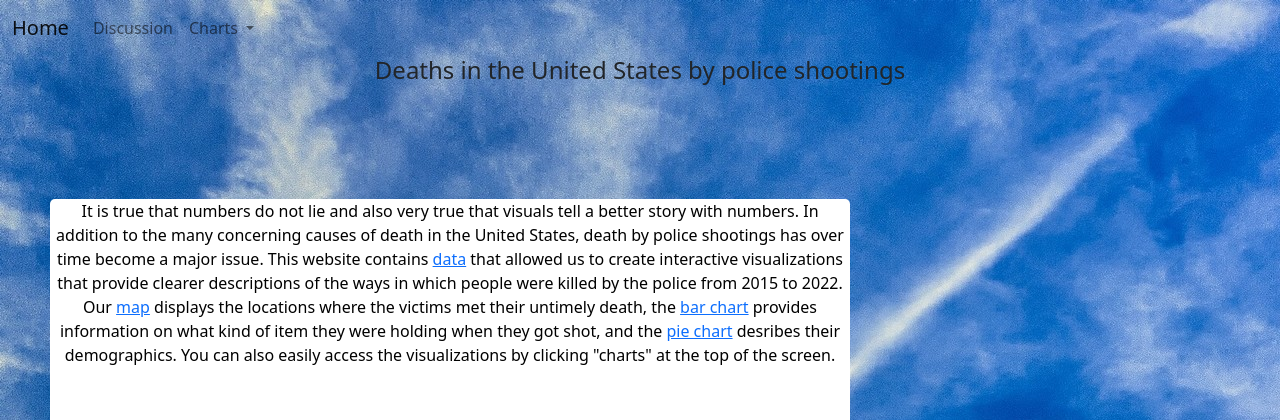
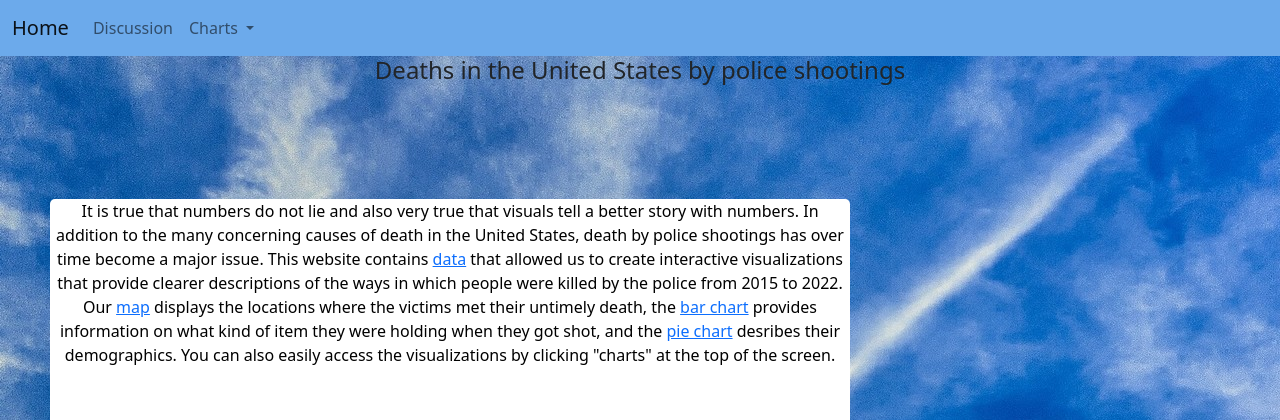
Before and after one commit to d0rtilla/PoliceShootingVisualization, a Flask app: page / in a window 1280 px wide. Shown: the top 420 px of the page. Run offline with Flask 2, Linux system fonts and the light colour scheme; parts of the project's set-up code (start-up, migrations or seed data) failed here and were passed over; some libraries are stand-ins or nearby versions.

Commit message:
added navbar color codes

```diff
--- a/templates/bar_chart.html
+++ b/templates/bar_chart.html
@@ -24,10 +24,14 @@
     h1 {
       color:black;
     }
+
+    .navbar {
+    background-color: #6CAAEB;
+    }
   </style>
 
   <body background="https://img.freepik.com/premium-photo/white-oil-paint-brush-stroke-textture-background_53876-148871.jpg"></body>
-    <nav class="navbar navbar-expand-lg bg-light">
+    <nav class="navbar navbar-expand-lg">
       <div class="container-fluid">
         <a class="navbar-brand" href="/">Home</a>
         <button class="navbar-toggler" type="button" data-bs-toggle="collapse" data-bs-target="#navbarSupportedContent" aria-controls="navbarSupportedContent" aria-expanded="false" aria-label="Toggle navigation">
--- a/templates/discussion.html
+++ b/templates/discussion.html
@@ -76,12 +76,16 @@
   }
 }
 
+.navbar {
+    background-color: #6CAAEB;
+    }
+
 
 
   </style>
   <body background="https://wallpaperaccess.com/full/1353541.jpg">
     <div class="navigation">
-    <nav class="navbar navbar-expand-lg bg-red">
+    <nav class="navbar navbar-expand-lg">
       <div class="container-fluid">
         <a class="navbar-brand" href="/">Home</a>
         <button class="navbar-toggler" type="button" data-bs-toggle="collapse" data-bs-target="#navbarSupportedContent" aria-controls="navbarSupportedContent" aria-expanded="false" aria-label="Toggle navigation">
--- a/templates/index.html
+++ b/templates/index.html
@@ -41,12 +41,16 @@ p {
   color:black;
 }
 
+.navbar {
+    background-color: #6CAAEB;
+    }
+
 
   </style>
   <body background="/static/img/liberty.jpeg">
 
     <div class="navigagion">
-    <nav class="navbar navbar-expand-lg bg-blue">
+    <nav class="navbar navbar-expand-lg">
         <div class="container-fluid">
           <a class="navbar-brand" href="/">Home</a>
           <button class="navbar-toggler" type="button" data-bs-toggle="collapse" data-bs-target="#navbarSupportedContent" aria-controls="navbarSupportedContent" aria-expanded="false" aria-label="Toggle navigation">
--- a/templates/pie_charts.html
+++ b/templates/pie_charts.html
@@ -24,9 +24,13 @@
     .text {
       color:white;
     }
+
+    .navbar {
+    background-color: #6CAAEB;
+    }
   </style>
   <body background="https://cdn.wallpapersafari.com/14/0/oNkx2D.jpg">
-    <nav class="navbar navbar-expand-lg bg-light">
+    <nav class="navbar navbar-expand-lg">
       <div class="container-fluid">
         <a class="navbar-brand" href="/">Home</a>
         <button class="navbar-toggler" type="button" data-bs-toggle="collapse" data-bs-target="#navbarSupportedContent" aria-controls="navbarSupportedContent" aria-expanded="false" aria-label="Toggle navigation">
```
Also changed, not shown: templates/data.html (+6 -1 lines), templates/map.html (+6 -1 lines).
